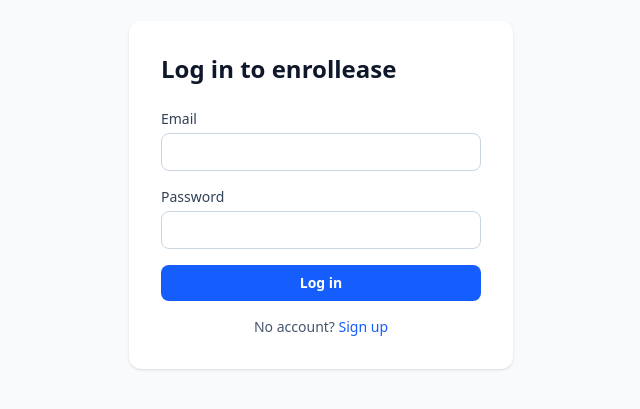
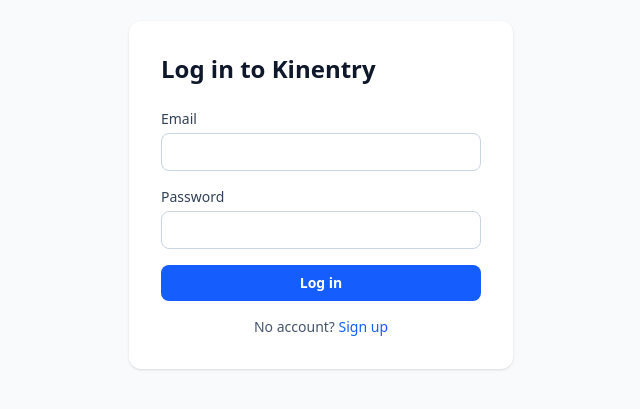
Before and after one commit to Shariqak/Kinentry, a React (Vite) app: page /login in a window 1280 px wide. Shown: the part 205-614 px from the top of the page, without its empty margins (319-959 px from the left). Built offline with nearby package versions, Linux system fonts and the light colour scheme; no server answers.

Commit message:
rebrand: enrollease → Kinentry

```diff
--- a/index.html
+++ b/index.html
@@ -4,7 +4,7 @@
     <meta charset="UTF-8" />
     <link rel="icon" type="image/svg+xml" href="/favicon.svg" />
     <meta name="viewport" content="width=device-width, initial-scale=1.0" />
-    <title>enrollease</title>
+    <title>Kinentry</title>
   </head>
   <body>
     <div id="root"></div>
--- a/package.json
+++ b/package.json
@@ -1,5 +1,5 @@
 {
-  "name": "enrollease",
+  "name": "kinentry",
   "private": true,
   "version": "0.0.0",
   "type": "module",
--- a/src/components/NavBar.jsx
+++ b/src/components/NavBar.jsx
@@ -1,7 +1,7 @@
-import { NavLink } from 'react-router-dom'
-import { useAuth } from '../context/AuthContext'
-import { useEffect, useState } from 'react'
-import { supabase } from '../lib/supabase'
+import { NavLink } from "react-router-dom"
+import { useAuth } from "../context/AuthContext"
+import { useEffect, useState } from "react"
+import { supabase } from "../lib/supabase"
 
 export function NavBar() {
   const { user, signOut } = useAuth()
@@ -10,9 +10,9 @@
   useEffect(() => {
     async function loadRole() {
       const { data } = await supabase
-        .from('patients')
-        .select('role')
-        .eq('id', user.id)
+        .from("patients")
+        .select("role")
+        .eq("id", user.id)
         .single()
       if (data) setRole(data.role)
     }
@@ -23,13 +23,13 @@
     <header className="border-b border-slate-200 bg-white">
       <div className="mx-auto flex max-w-5xl items-center justify-between px-8 py-4">
         <div className="flex items-center gap-6">
-          <span className="text-lg font-bold text-blue-700">enrollease</span>
+          <span className="text-lg font-bold text-blue-700">Kinentry</span>
           <nav className="flex gap-4">
             <NavLink to="/dashboard" className={({ isActive }) => isActive ? "text-sm font-medium text-blue-600" : "text-sm font-medium text-slate-600"}>Dashboard</NavLink>
             <NavLink to="/programs" className={({ isActive }) => isActive ? "text-sm font-medium text-blue-600" : "text-sm font-medium text-slate-600"}>Programs</NavLink>
             <NavLink to="/my-enrollments" className={({ isActive }) => isActive ? "text-sm font-medium text-blue-600" : "text-sm font-medium text-slate-600"}>My Enrollments</NavLink>
             <NavLink to="/profile" className={({ isActive }) => isActive ? "text-sm font-medium text-blue-600" : "text-sm font-medium text-slate-600"}>Profile</NavLink>
-            {(role === 'admin' || role === 'staff') && (
+            {(role === "admin" || role === "staff") && (
               <NavLink to="/admin" className={({ isActive }) => isActive ? "text-sm font-medium text-red-600" : "text-sm font-medium text-red-400"}>Admin</NavLink>
             )}
           </nav>
--- a/src/pages/Login.jsx
+++ b/src/pages/Login.jsx
@@ -33,7 +33,7 @@
   return (
     <div className="flex min-h-screen items-center justify-center bg-slate-50 px-4">
       <div className="w-full max-w-sm rounded-xl bg-white p-8 shadow-sm">
-        <h1 className="mb-6 text-2xl font-bold text-slate-900">Log in to enrollease</h1>
+        <h1 className="mb-6 text-2xl font-bold text-slate-900">Log in to Kinentry</h1>
         <form onSubmit={handleSubmit(onSubmit)} className="space-y-4">
           <div>
             <label className="mb-1 block text-sm font-medium text-slate-700">Email</label>
--- a/src/pages/Signup.jsx
+++ b/src/pages/Signup.jsx
@@ -34,7 +34,7 @@
   return (
     <div className="flex min-h-screen items-center justify-center bg-slate-50 px-4">
       <div className="w-full max-w-sm rounded-xl bg-white p-8 shadow-sm">
-        <h1 className="mb-6 text-2xl font-bold text-slate-900">Create your enrollease account</h1>
+        <h1 className="mb-6 text-2xl font-bold text-slate-900">Create your Kinentry account</h1>
         <form onSubmit={handleSubmit(onSubmit)} className="space-y-4">
           <div>
             <label className="mb-1 block text-sm font-medium text-slate-700">Full name</label>
```
